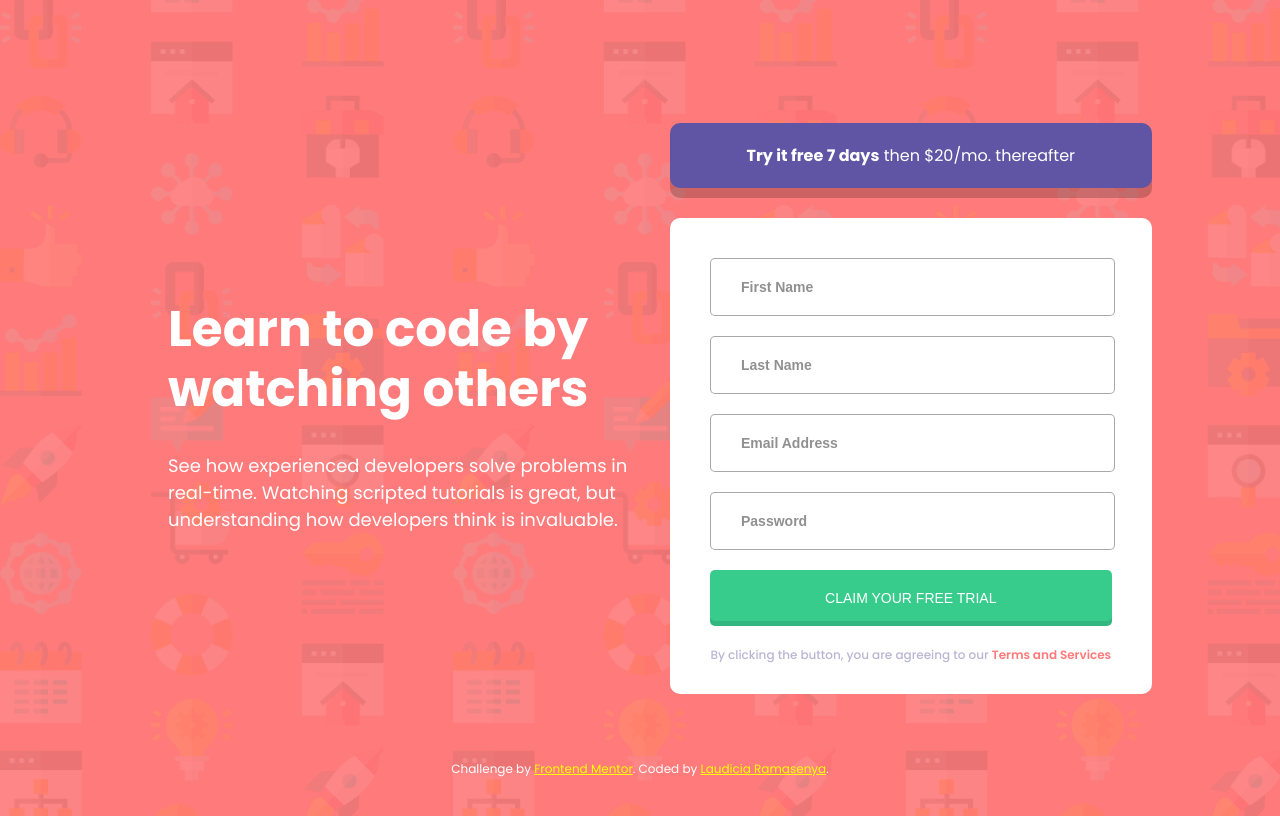
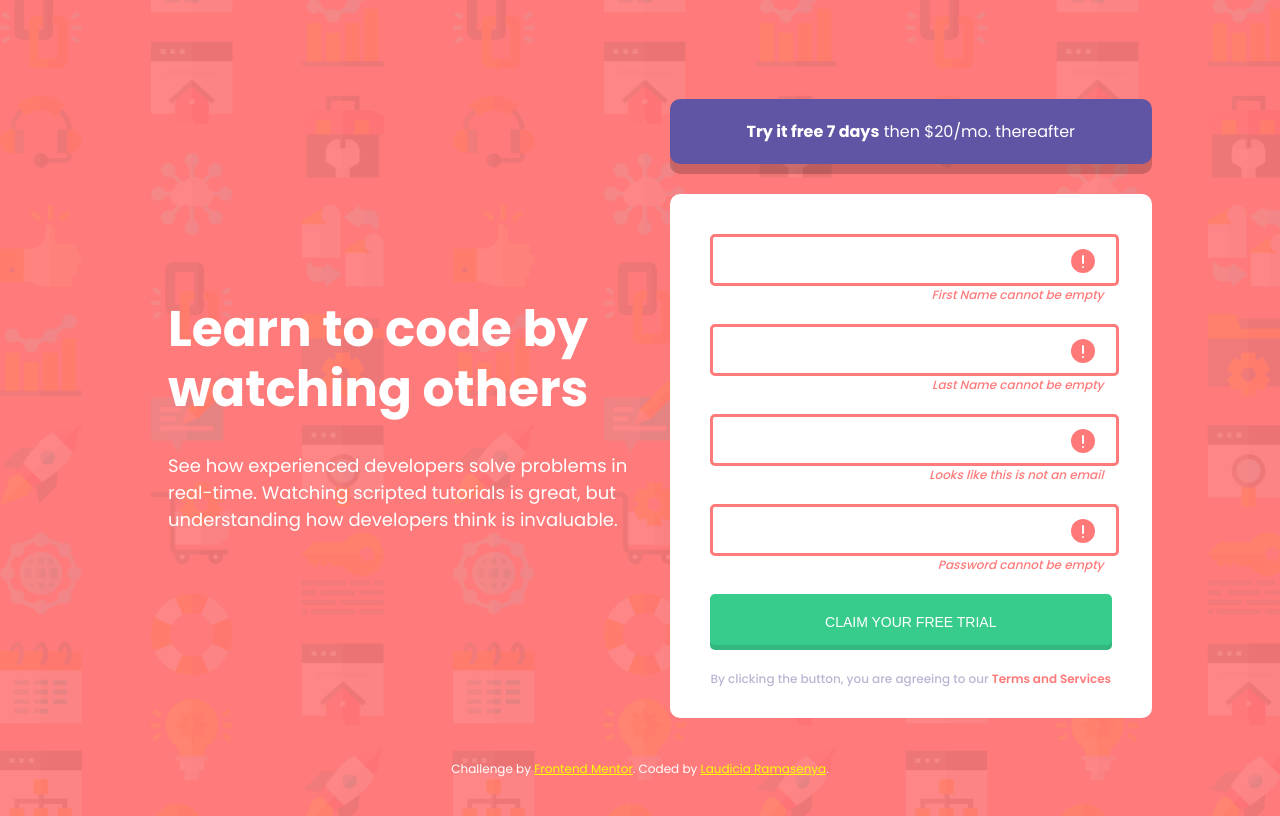
Before and after one commit to LaudRam/intro-component-with-signup-form, a plain HTML site: page index.html in a window 1280 px wide. Both pictures are taken after a click on the button "CLAIM YOUR FREE TRIAL". Drawn offline with Linux system fonts and the light colour scheme.

Commit message:
Desktop view complete, screenshots added

```diff
--- a/app.js
+++ b/app.js
@@ -1,10 +1,66 @@
-console.log("Testing!!!");
+const submitButton = document.querySelector("button");
 
 function handleSubmit(event) {
+  event.preventDefault();
   const isValid = event.target.checkValidity();
+  const firstName = document.querySelector("#first-name");
+  const lastName = document.querySelector("#last-name");
+  const email = document.querySelector("#email");
+  const password = document.querySelector("#password");
 
-  if (isValid === false) {
-    alert("WTF!!!");
+  //Try using arrays and for loop
+
+  const errorMessageName = document.querySelector(".error-msg-name");
+  const errorMessageSurname = document.querySelector(".error-msg-surname");
+  const errorMessageEmail = document.querySelector(".error-msg-email");
+  const errorMessagePassword = document.querySelector(".error-msg-password");
+
+  const mailformat = /^\w+([\.-]?\w+)*@\w+([\.-]?\w+)*(\.\w{2,3})+$/;
+
+  const errorIconName = document.querySelector(".error-icon-name");
+  const errorIconSurname = document.querySelector(".error-icon-surname");
+  const errorIconEmail = document.querySelector(".error-icon-email");
+  const errorIconPassword = document.querySelector(".error-icon-password");
+
+  if (firstName.value === "") {
+    errorMessageName.classList.remove("hidden");
+    firstName.classList.add("error-input");
+    errorIconName.style.display = "block";
+    firstName.placeholder = "";
+  } else {
+    errorMessageName.classList.add("hidden");
+    firstName.classList.remove("error-input");
+    errorIconName.style.display = "none";
+  }
+  if (lastName.value === "") {
+    errorMessageSurname.classList.remove("hidden");
+    lastName.classList.add("error-input");
+    errorIconSurname.style.display = "block";
+    lastName.placeholder = "";
+  } else {
+    errorMessageSurname.classList.add("hidden");
+    lastName.classList.remove("error-input");
+    errorIconSurname.style.display = "none";
+  }
+  if (email.value.match(mailformat)) {
+    errorMessageEmail.classList.add("hidden");
+    email.classList.remove("error-input");
+    errorIconEmail.style.display = "none";
+  } else {
+    errorMessageEmail.classList.remove("hidden");
+    email.classList.add("error-input");
+    errorIconEmail.style.display = "block";
+    email.placeholder = "";
+  }
+  if (password.value === "") {
+    errorMessagePassword.classList.remove("hidden");
+    password.classList.add("error-input");
+    errorIconPassword.style.display = "block";
+    password.placeholder = "";
+  } else {
+    errorMessagePassword.classList.add("hidden");
+    password.classList.remove("error-input");
+    errorIconPassword.style.display = "none";
   }
 }
-document.querySelector("button").addEventListener("click", handleSubmit);
+submitButton.addEventListener("click", handleSubmit);
--- a/index.html
+++ b/index.html
@@ -43,10 +43,10 @@
                 <img
                   src="/images/icon-error.svg"
                   alt="error icon"
-                  class="error-icon "
+                  class="error-icon-name"
                 />
               </div>
-              <span class="error-msg">First Name cannot be empty</span>
+              <span class="error-msg-name hidden">First Name cannot be empty</span>
             </div>
             <div class="form-group">
               <div class="input-group">
@@ -54,21 +54,21 @@
                 <img
                   src="/images/icon-error.svg"
                   alt="error icon"
-                  class="error-icon"
+                  class="error-icon-surname"
                 />
               </div>
-              <span class="error-msg">Last Name cannot be empty</span>
+              <span class="error-msg-surname hidden">Last Name cannot be empty</span>
             </div>
             <div class="form-group">
               <div class="input-group">
-                <input type="email" id="email" placeholder="Email Address" />
+                <input type="email" id="email" placeholder="Email Address" required />
                 <img
                   src="/images/icon-error.svg"
                   alt="error icon"
-                  class="error-icon"
+                  class="error-icon-email"
                 />
               </div>
-              <span class="error-msg">Looks like this is not an email</span>
+              <span class="error-msg-email hidden">Looks like this is not an email</span>
             </div>
             <div class="form-group">
               <div class="input-group">
@@ -76,10 +76,10 @@
                 <img
                   src="/images/icon-error.svg"
                   alt="error icon"
-                  class="error-icon"
+                  class="error-icon-password"
                 />
               </div>
-              <span class="error-msg">Password cannot be empty</span>
+              <span class="error-msg-password hidden">Password cannot be empty</span>
             </div>
             <div>
               <button type="button">Claim your free trial</button>
--- a/style.css
+++ b/style.css
@@ -84,16 +84,19 @@ input:focus {
 .input-group {
   position: relative;
 }
-.error-icon {
+.error-icon-name,
+.error-icon-surname,
+.error-icon-email,
+.error-icon-password {
   position: absolute;
   left: 90%;
   top: 30%;
   display: none;
 }
-.hidden {
-  display: none;
-}
-.error-msg {
+.error-msg-name,
+.error-msg-surname,
+.error-msg-email,
+.error-msg-password {
   display: flex;
   justify-content: end;
   color: hsl(0, 100%, 74%);
@@ -101,12 +104,14 @@ input:focus {
   font-size: 12px;
   font-style: italic;
   font-weight: 500;
-  display: none;
 }
 .error-input {
   border: 3px solid hsl(0, 100%, 74%);
   color: hsl(0, 100%, 74%);
   padding: 15px 0;
+}
+.hidden {
+  display: none;
 }
 button {
   padding: 20px;
@@ -121,7 +126,7 @@ button {
   width: 100%;
 }
 button:hover {
-  opacity: .7;
+  opacity: 0.7;
   cursor: pointer;
 }
 small {
```
Also changed, not shown: images/Desktop_View.jpeg (added), images/Desktop_View_Active_State.jpeg (added), 1 other file.
